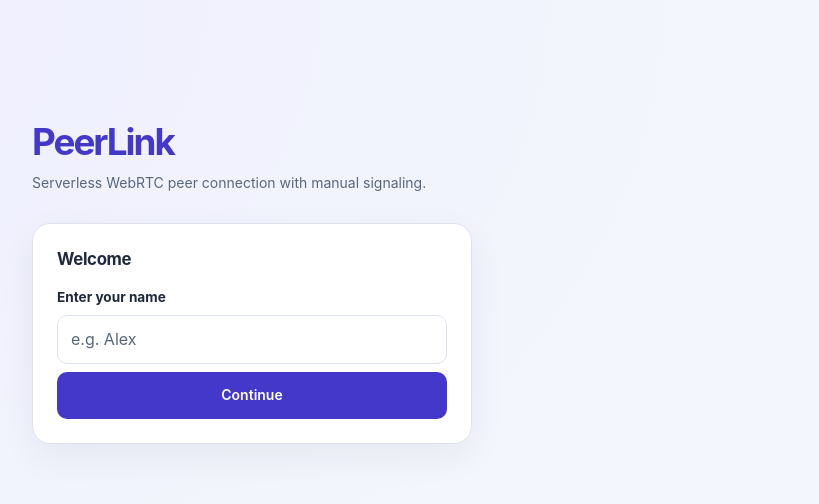
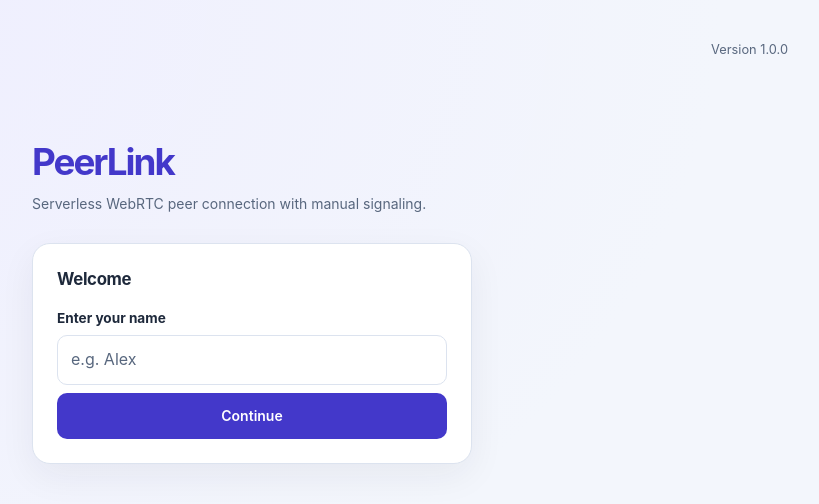
Before and after one commit to VVISHALV/PeerLink, a plain HTML site: page index.html in a window 1280 px wide. Shown: the whole page, without its empty margins (388-1207 px from the left). Drawn offline with Linux system fonts and the light colour scheme.

Commit message:
feat: add styled app version header

```diff
--- a/index.html
+++ b/index.html
@@ -7,6 +7,10 @@
     <link rel="stylesheet" href="./styles.css" />
   </head>
   <body>
+    <header class="version-bar" aria-label="App version">
+      <!-- Update this version number manually when releasing changes. -->
+      <span>Version 1.0.0</span>
+    </header>
     <section id="namePage">
       <h1>PeerLink</h1>
       <p class="muted">
--- a/styles.css
+++ b/styles.css
@@ -25,6 +25,18 @@ body {
   padding: 40px 24px;
   background: radial-gradient(ellipse at top left, var(--accent-soft), transparent 65%);
   min-height: 100vh;
+}
+
+.version-bar {
+  display: flex;
+  flex-wrap: wrap;
+  justify-content: flex-end;
+  align-items: baseline;
+  gap: 4px 8px;
+  margin-bottom: 20px;
+  color: var(--muted);
+  font-size: 0.8rem;
+  overflow-wrap: anywhere;
 }
 
 h1 {
```
